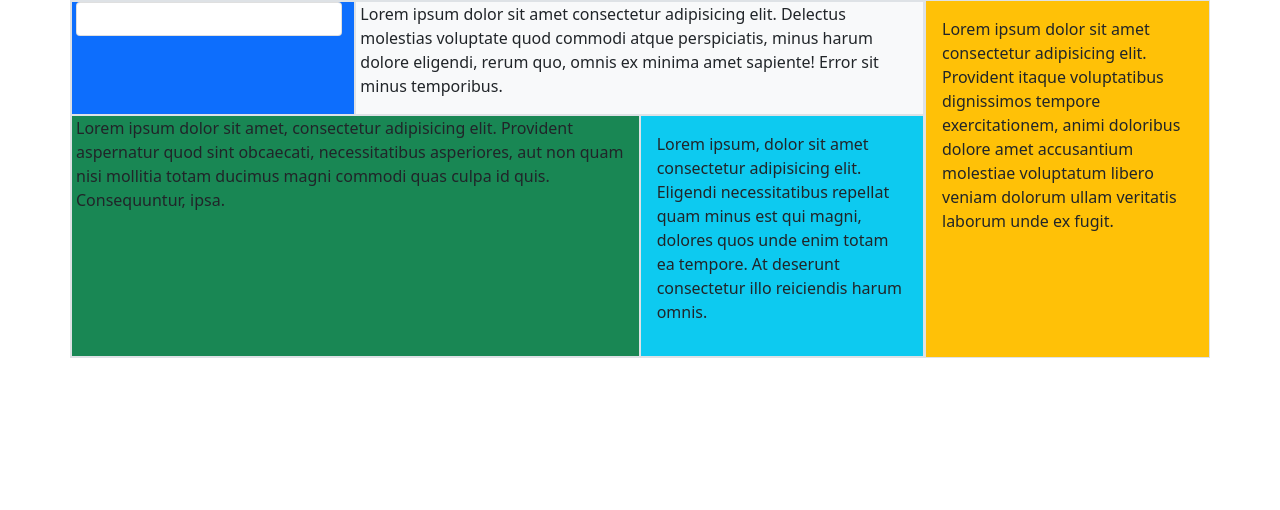
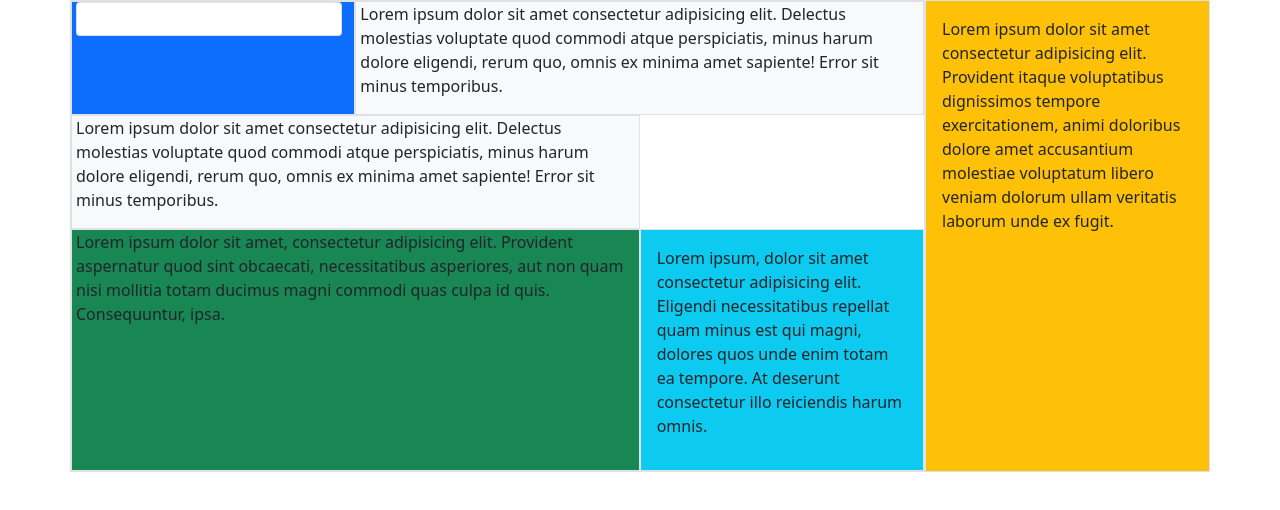
Before and after one commit to pepelupo/ejemplo1, a plain HTML site: page index.html in a window 1280 px wide. Drawn offline with nearby package versions, Linux system fonts and the light colour scheme.

Commit message:
Agregue otro parrafo

```diff
--- a/index.html
+++ b/index.html
@@ -30,6 +30,9 @@
                     <div class="col-12 col-xl-8 border bg-light ps-1">
                         <p>Lorem ipsum dolor sit amet consectetur adipisicing elit. Delectus molestias voluptate quod commodi atque perspiciatis, minus harum dolore eligendi, rerum quo, omnis ex minima amet sapiente! Error sit minus temporibus.</p>
                     </div>
+                    <div class="col-12 col-xl-8 border bg-light ps-1">
+                        <p>Lorem ipsum dolor sit amet consectetur adipisicing elit. Delectus molestias voluptate quod commodi atque perspiciatis, minus harum dolore eligendi, rerum quo, omnis ex minima amet sapiente! Error sit minus temporibus.</p>
+                    </div>
                 </div>
                 <div class="row">
                     <div class="col-12 col-xl-8 border bg-success ps-1">
```
